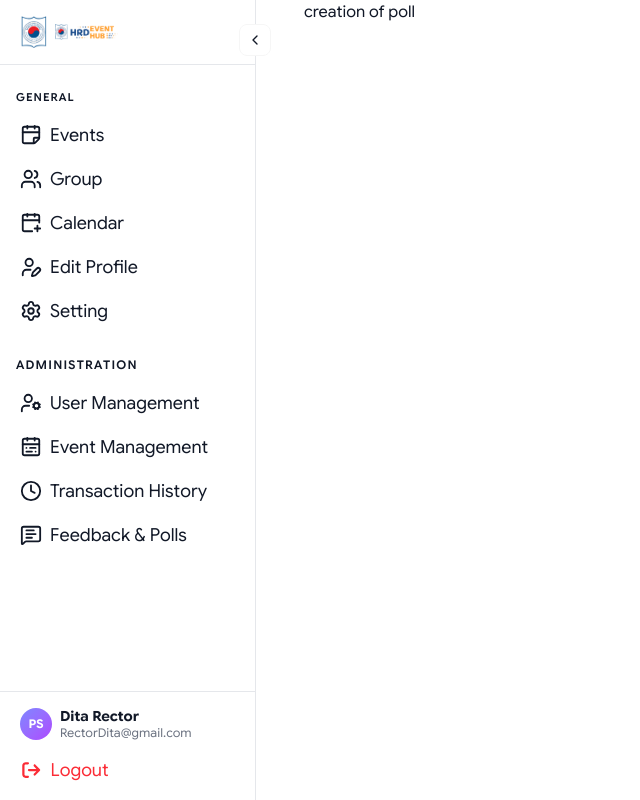
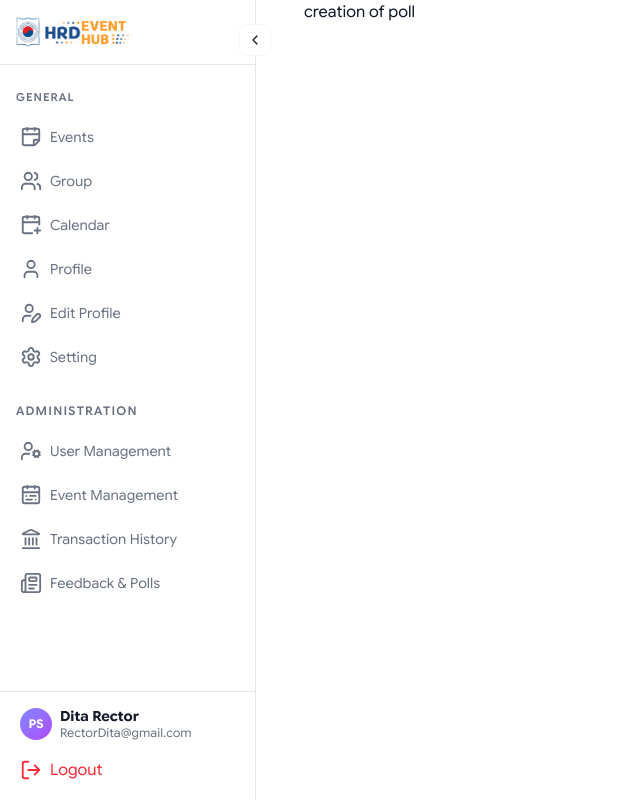
Before and after one commit to joinlyhov-sketch/hrdeventhub-portfolio, a Next.js app: page /event-management/creation/poll in a window 1280 px wide. Shown: the whole page, without its empty margins (0-640 px from the left). Built offline with nearby package versions, Linux system fonts and the light colour scheme.

Commit message:
edit sidebar admin dashboard version 1.1

```diff
--- a/components/site/AppSidebar.tsx
+++ b/components/site/AppSidebar.tsx
@@ -16,6 +16,7 @@ import {
   SidebarMenuSubItem,
   SidebarMenuSubButton,
   SidebarTrigger,
+  useSidebar,
 } from "../ui/sidebar";
 import { FontAwesomeIcon } from "@fortawesome/react-fontawesome";
 import {
@@ -39,9 +40,14 @@ import {
   CalendarRange,
   ChartColumnBig,
   Clock,
+  Landmark,
   LayoutDashboard,
+  LogOut,
   MessageSquareText,
+  Newspaper,
   Settings,
+  SquareArrowRightEnter,
+  User,
   UserCog,
   UserPen,
   Users,
@@ -70,6 +76,7 @@ export function AppSidebar() {
   const [isDashboardOpen, setIsDashboardOpen] = useState(true);
   const [isProfileOpen, setIsProfileOpen] = useState(false);
   const [currentUser] = useState<CurrentUser | null>(MOCK_CURRENT_USER);
+  const { state } = useSidebar();
   const canSeeAdministration =
     currentUser !== null && ADMIN_ROLES.includes(currentUser.role);
 
@@ -78,21 +85,53 @@ export function AppSidebar() {
       <SidebarHeader className="border-b">
         <SidebarMenu>
           <SidebarMenuItem>
-            <SidebarMenuButton size="lg" className="pointer-events-none">
+            <SidebarMenuButton
+              size="lg"
+              className={`
+                        pointer-events-none
+                        transition-all
+                        duration-300
+                        ease-in-out
+                        ${state === "collapsed" ? "justify-center" : "justify-start"}
+                      `}
+            >
+              <div
+                className={`
+                  overflow-hidden
+                  transition-all
+                  duration-300
+                  ease-in-out
+                  ${
+                    state === "collapsed"
+                      ? "w-auto opacity-100 scale-100"
+                      : "w-0 hidden scale-75"
+                  }
+                `}
+              >
                 <Image
                   src="/images/hrdLogo.webp"
                   alt="HRD Event Hub Logo"
                   width={32}
                   height={32}
-                className="w-auto h-8 transition-all duration-500 shrink-0"
+                  className="w-auto h-8 shrink-0"
                 />
-              <div className="text-lg transition-all duration-200 group-data-[collapsible=icon]:hidden">
+              </div>
+
+              <div
+                className={`
+                    overflow-hidden
+                    transition-all
+                    duration-300
+                    ease-in-out
+                    ${state === "collapsed" ? "w-0 opacity-0" : "w-auto scale-150 opacity-100 ml-4"}
+                  `}
+              >
                 <Image
                   src="/images/Logo.webp"
                   alt="HRD Event Hub Text Logo"
-                  width={100}
-                  height={20}
-                  className="w-auto h-4 transition-all duration-500 shrink-0"
+                  width={120}
+                  height={24}
+                  className="w-auto h-5 shrink-0"
                 />
               </div>
             </SidebarMenuButton>
@@ -103,16 +142,18 @@ export function AppSidebar() {
 
       <SidebarContent className="py-2">
         <SidebarGroup>
-          <SidebarGroupLabel className="text-[11px] font-semibold tracking-widest uppercase">
+          <SidebarGroupLabel
+            className={`text-[11px] mb-0.5 text-gray-500 font-semibold tracking-widest uppercase ${state === "collapsed" ? "hidden" : ""}`}
+          >
             General
           </SidebarGroupLabel>
           <SidebarMenu>
             <SidebarMenuItem>
               <SidebarMenuButton tooltip="Events" className="h-11">
-                <CalendarFold />
+                <CalendarFold className="text-gray-500" />
                 <Link
                   href="/event"
-                  className="text-lg transition-all duration-200 group-data-[collapsible=icon]:hidden"
+                  className="text-fs-desc text-gray-500 transition-all duration-200 group-data-[collapsible=icon]:hidden"
                 >
                   Events
                 </Link>
@@ -120,10 +161,10 @@ export function AppSidebar() {
             </SidebarMenuItem>
             <SidebarMenuItem>
               <SidebarMenuButton tooltip="Group" className="h-11">
-                <Users />
+                <Users className="text-gray-500" />
                 <Link
                   href="/group"
-                  className="text-lg transition-all duration-200 group-data-[collapsible=icon]:hidden"
+                  className="text-fs-desc text-gray-500 transition-all duration-200 group-data-[collapsible=icon]:hidden"
                 >
                   Group
                 </Link>
@@ -131,30 +172,49 @@ export function AppSidebar() {
             </SidebarMenuItem>
             <SidebarMenuItem>
               <SidebarMenuButton tooltip="Calendar" className="h-11">
-                <CalendarPlus />
+                <CalendarPlus className="text-gray-500" />
                 <Link
                   href="/calendar"
-                  className="text-lg transition-all duration-200 group-data-[collapsible=icon]:hidden"
+                  className="text-fs-desc text-gray-500 transition-all duration-200 group-data-[collapsible=icon]:hidden"
                 >
                   Calendar
                 </Link>
               </SidebarMenuButton>
             </SidebarMenuItem>
+
             <SidebarMenuItem>
-              <SidebarMenuButton tooltip="Edit-Profile" className="h-11">
-                <UserPen />
-                <Link
-                  href={"/profile/edit-profile"}
-                  className="text-lg transition-all duration-200 group-data-[collapsible=icon]:hidden"
+              <SidebarMenuButton
+                asChild
+                tooltip="Event Management"
+                className="h-11"
               >
+                <Link href="/profile">
+                  <User className="text-gray-500" />
+                  <span className="text-fs-desc text-gray-500 whitespace-nowrap transition-all duration-300 ease-in-out group-data-[collapsible=icon]:w-0 group-data-[collapsible=icon]:overflow-hidden group-data-[collapsible=icon]:opacity-0">
+                    Profile
+                  </span>
+                </Link>
+              </SidebarMenuButton>
+            </SidebarMenuItem>
+
+            <SidebarMenuItem>
+              <SidebarMenuButton
+                asChild
+                tooltip="Edit-Profile"
+                className="h-11"
+              >
+                <Link href={"/profile/edit-profile"}>
+                  <UserPen className="text-gray-500" />
+                  <span className="text-fs-desc text-gray-500 whitespace-nowrap transition-all duration-300 ease-in-out group-data-[collapsible=icon]:w-0 group-data-[collapsible=icon]:overflow-hidden group-data-[collapsible=icon]:opacity-0">
                     Edit Profile
+                  </span>
                 </Link>
               </SidebarMenuButton>
             </SidebarMenuItem>
             <SidebarMenuItem>
               <SidebarMenuButton tooltip="Setting" className="h-11">
-                <Settings />
-                <span className="text-lg transition-all duration-200 group-data-[collapsible=icon]:hidden">
+                <Settings className="text-gray-500" />
+                <span className="text-fs-desc text-gray-500 transition-all duration-200 group-data-[collapsible=icon]:hidden">
                   Setting
                 </span>
               </SidebarMenuButton>
@@ -164,58 +224,69 @@ export function AppSidebar() {
 
         {canSeeAdministration && (
           <SidebarGroup>
-            <SidebarGroupLabel className="text-[12px] font-semibold tracking-widest uppercase group-data-[collapsible=icon]:hidden">
+            <SidebarGroupLabel
+              className={`text-[12px] mb-0.5 text-gray-500 ${state === "collapsed" ? "hidden" : ""} font-semibold tracking-widest uppercase group-data-[collapsible=icon]:hidden`}
+            >
               Administration
             </SidebarGroupLabel>
 
             <SidebarMenu>
               <SidebarMenuItem>
-                <SidebarMenuButton tooltip="User Management" className="h-11">
-                  <UserCog />
-                  <Link
-                    href={"/user-management"}
-                    className="text-lg transition-all duration-200 group-data-[collapsible=icon]:hidden"
+                <SidebarMenuButton
+                  asChild
+                  tooltip="User Management"
+                  className="h-11"
                 >
+                  <Link href="/user-management">
+                    <UserCog className="text-gray-500" />
+                    <span className="text-fs-desc text-gray-500 whitespace-nowrap transition-all duration-300 ease-in-out group-data-[collapsible=icon]:w-0 group-data-[collapsible=icon]:overflow-hidden group-data-[collapsible=icon]:opacity-0">
                       User Management
-                  </Link>
-                </SidebarMenuButton>
-              </SidebarMenuItem>
-
-              <SidebarMenuItem>
-                <SidebarMenuButton tooltip="Event Management" className="h-11">
-                  <CalendarRange />
-                  <Link
-                    href={"/event-management/attendees-list"}
-                    className="text-lg transition-all duration-200 group-data-[collapsible=icon]:hidden"
-                  >
-                    Event Management
+                    </span>
                   </Link>
                 </SidebarMenuButton>
               </SidebarMenuItem>
 
               <SidebarMenuItem>
                 <SidebarMenuButton
-                  tooltip="Transaction History"
+                  asChild
+                  tooltip="Event Management"
                   className="h-11"
                 >
-                  <Clock />
-                  <Link
-                    href={"/transaction-history"}
-                    className="text-lg transition-all duration-200 group-data-[collapsible=icon]:hidden"
-                  >
-                    Transaction History
+                  <Link href="/event-management/attendees-list">
+                    <CalendarRange className="text-gray-500" />
+                    <span className="text-fs-desc text-gray-500 whitespace-nowrap transition-all duration-300 ease-in-out group-data-[collapsible=icon]:w-0 group-data-[collapsible=icon]:overflow-hidden group-data-[collapsible=icon]:opacity-0">
+                      Event Management
+                    </span>
                   </Link>
                 </SidebarMenuButton>
               </SidebarMenuItem>
 
               <SidebarMenuItem>
-                <SidebarMenuButton tooltip="Feedback & Polls" className="h-11">
-                  <MessageSquareText />
-                  <Link
-                    href={"/feedback/survey-feedback"}
-                    className="text-lg transition-all duration-200 group-data-[collapsible=icon]:hidden"
+                <SidebarMenuButton
+                  asChild
+                  tooltip="Transaction History"
+                  className="h-11"
                 >
+                  <Link href="/transaction-history">
+                    <Landmark className="text-gray-500" />
+                    <span className="text-fs-desc text-gray-500 whitespace-nowrap transition-all duration-300 ease-in-out group-data-[collapsible=icon]:w-0 group-data-[collapsible=icon]:overflow-hidden group-data-[collapsible=icon]:opacity-0">
+                      Transaction History
+                    </span>
+                  </Link>
+                </SidebarMenuButton>
+              </SidebarMenuItem>
+
+              <SidebarMenuItem>
+                <SidebarMenuButton
+                  asChild
+                  tooltip="Feedback & Polls"
+                  className="h-11"
+                >
+                  <Link href="/feedback/survey-feedback">
+                    <Newspaper className="text-gray-500" />
+                    <span className="text-fs-desc text-gray-500 whitespace-nowrap transition-all duration-300 ease-in-out group-data-[collapsible=icon]:w-0 group-data-[collapsible=icon]:overflow-hidden group-data-[collapsible=icon]:opacity-0">
                       Feedback & Polls
+                    </span>
                   </Link>
                 </SidebarMenuButton>
               </SidebarMenuItem>
@@ -246,12 +317,8 @@ export function AppSidebar() {
               className="h-11 text-red-500 hover:text-red-600 hover:bg-red-50 "
               onClick={() => signOut({ callbackUrl: "/" })}
             >
-              <FontAwesomeIcon
-                icon={faArrowRightFromBracket}
-                fixedWidth
-                className="text-lg"
-              />
-              <span className="text-lg transition-all duration-200 group-data-[collapsible=icon]:hidden">
+              <LogOut />
+              <span className="text-base transition-all duration-200 group-data-[collapsible=icon]:hidden">
                 Logout
               </span>
             </SidebarMenuButton>
```
Lines whose indentation alone changed are shown as unchanged.
